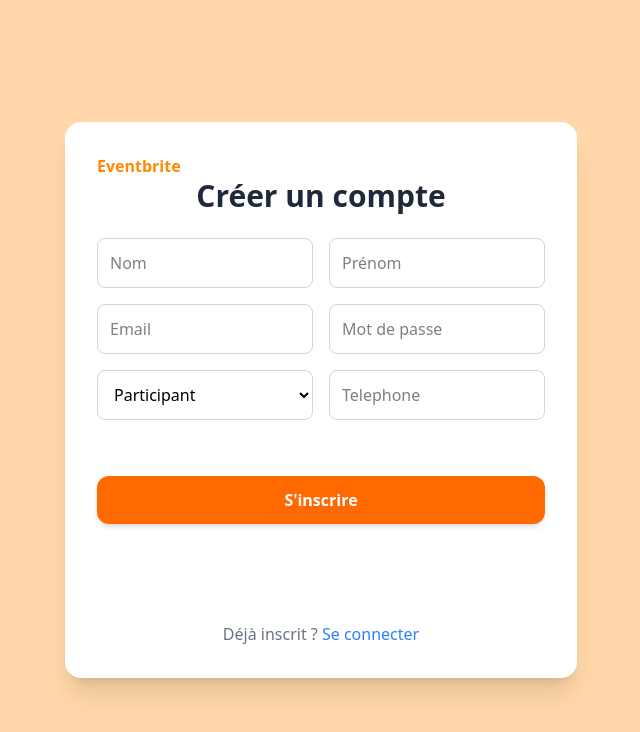
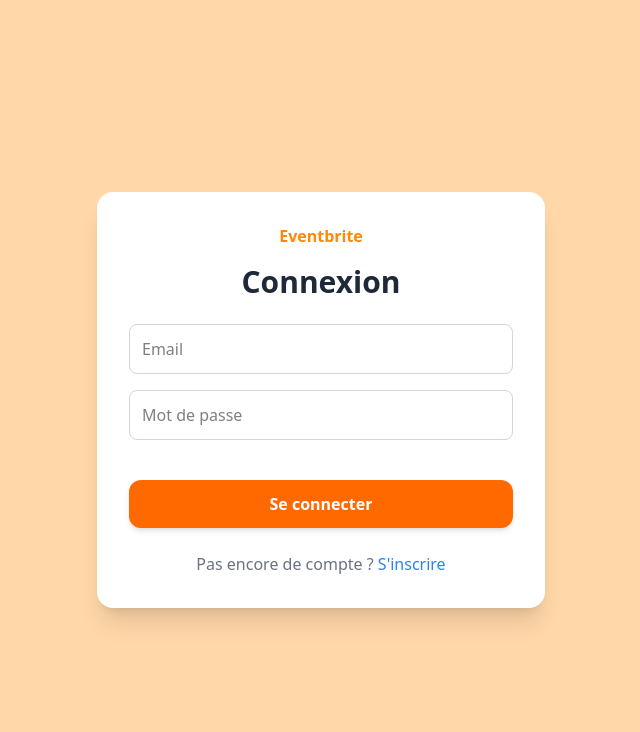
Before and after one commit to ColleFALL/Eventify-Project, a React (Vite) app: page / in a window 1280 px wide. Shown: the top 732 px of the page, without its empty margins (319-959 px from the left). Built offline with nearby package versions, Linux system fonts and the light colour scheme.

Commit message:
integration front-end parti connexion 15/10/2025

```diff
--- a/src/App.jsx
+++ b/src/App.jsx
@@ -1,13 +1,13 @@
 import { BrowserRouter, Routes, Route } from "react-router-dom";
 import "./index.css";
-import Register from "./Pages/Auth/Register";
-// import Login from "./Pages/Auth/Login";
+// import Register from "./Pages/Auth/Register";
+import Login from "./Pages/Auth/Login";
 
 
 function App() {
   return (
-    <Register/>
-    // <Login/>
+    // <Register/>
+    <Login/>
   );
 }
 
```
